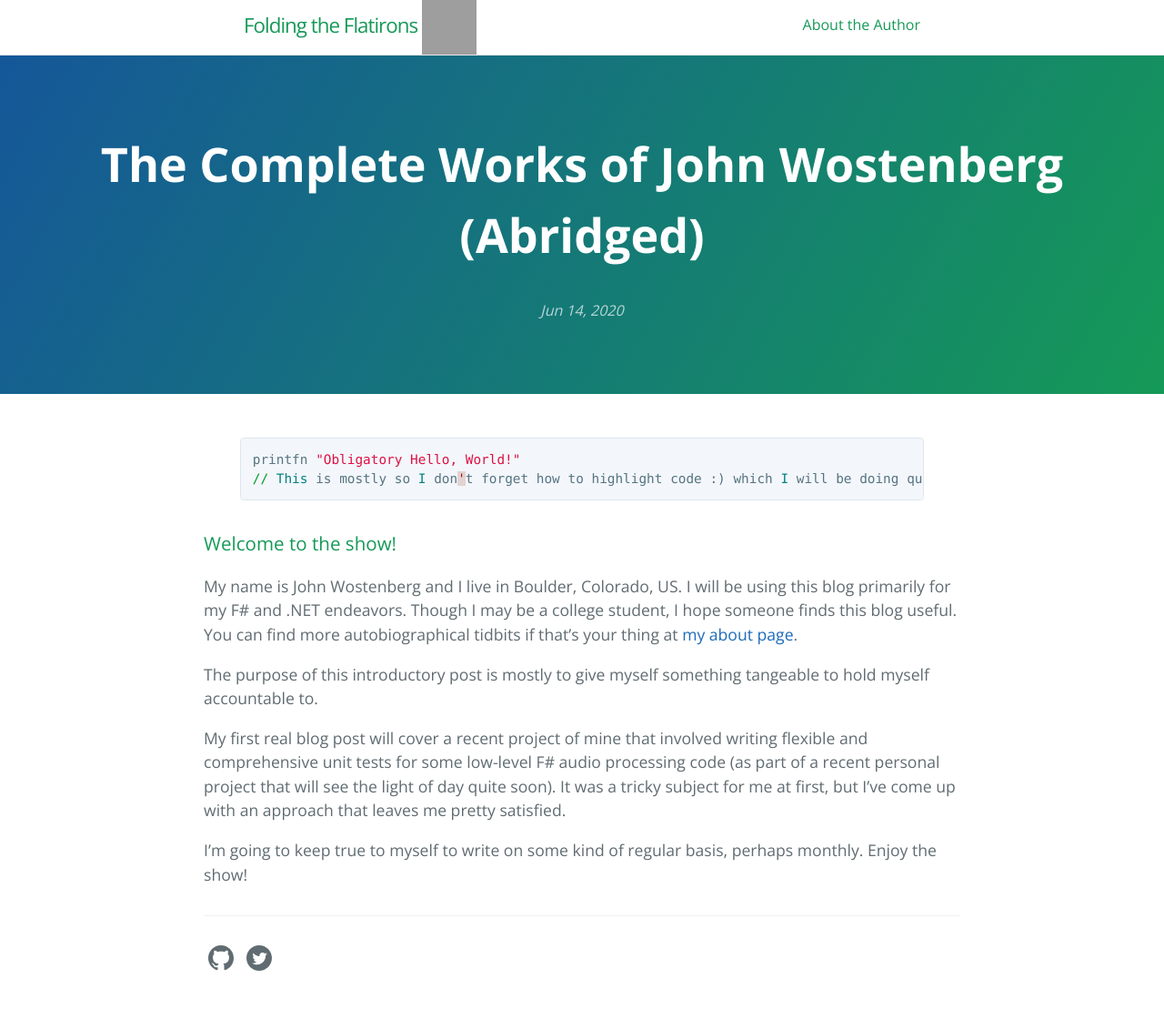
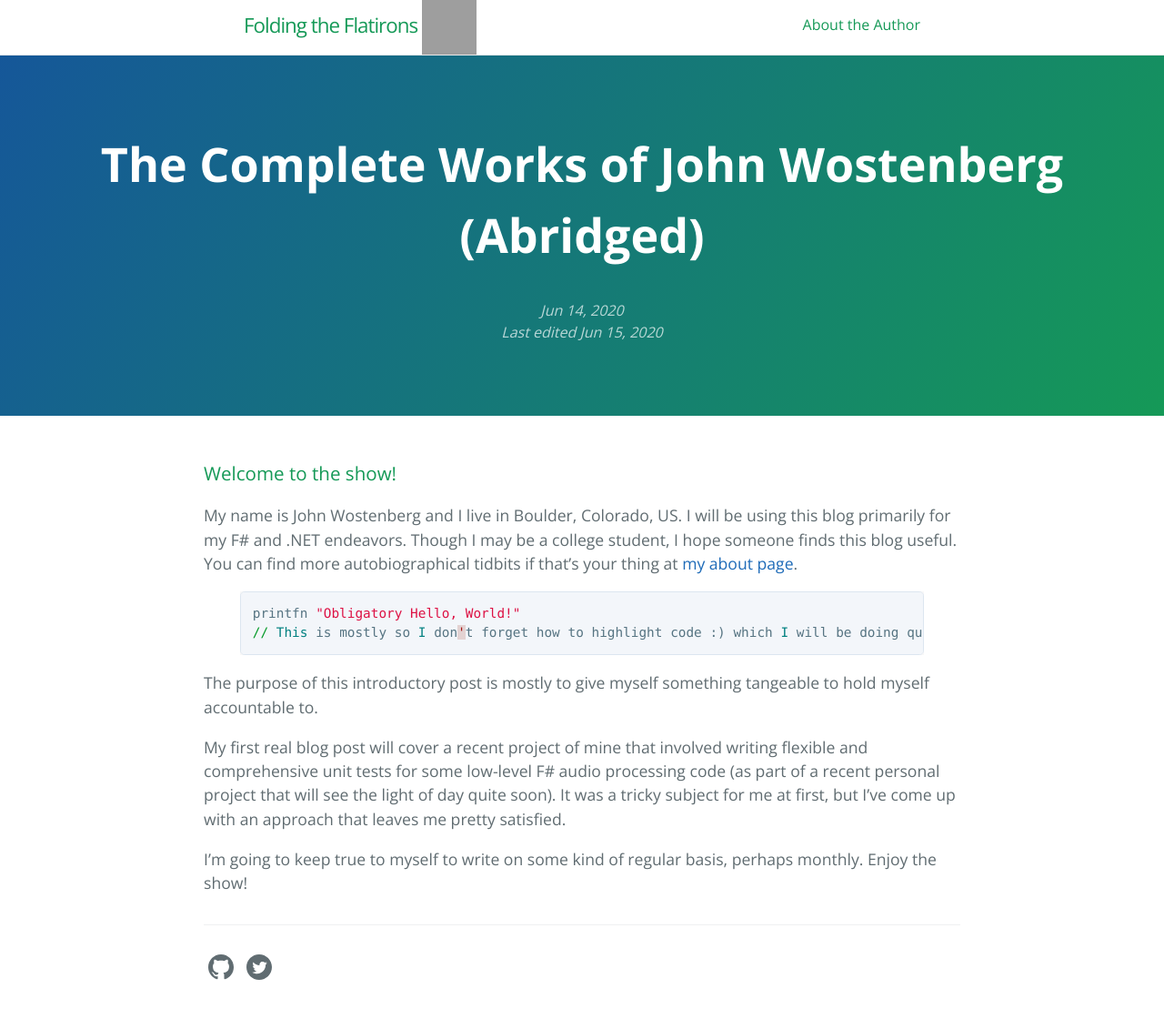
Before and after one commit to jwosty/jwosty.github.io, a Jekyll site: the page built from _posts/2020-06-14-complete-works-of-john-wostenberg-abridged.markdown, in a window 1280 px wide. Shown: the whole page at 91% size. Built offline with Jekyll 4.4.1, drawn with Linux system fonts in a browser that asks for light colours; grey boxes are pictures that could not be loaded.

Commit message:
add last edited field to posts

```diff
--- a/_layouts/default.html
+++ b/_layouts/default.html
@@ -80,10 +80,20 @@
             <!-- Post tagline -->
             {% if page.layout == 'post' %}
             <h2 class="project-date">
-                <time datetime="{{ page.date | date_to_xmlschema }}" itemprop="datePublished">
-                    {% assign date_format = site.cayman-blog.date_format | default: "%b %-d, %Y" %}
-                    {{ page.date | date: date_format }}
-                </time>
+                <div>
+                    <time datetime="{{ page.date | date_to_xmlschema }}" itemprop="datePublished">
+                        {% assign date_format = site.cayman-blog.date_format | default: "%b %-d, %Y" %}
+                        {{ page.date | date: date_format }}
+                    </time>
+                </div>
+                {% if page.edited %}
+                <div>
+                    Last edited <time datetime="{{ page.edited | date_to_xmlschema }}" itemprop="datePublished">
+                        {% assign date_format = site.cayman-blog.date_format | default: "%b %-d, %Y" %}
+                        {{ page.edited | date: date_format }}
+                    </time>
+                </div>
+                {% endif %}
                 {% assign page_author = page.author | default: site.author | default: nil | escape %}
                 {% if page_author %}
                 • <span itemprop="author" itemscope itemtype="http://schema.org/Person"><span itemprop="name">{{ page_author }}</span></span>
--- a/_posts/2020-06-14-complete-works-of-john-wostenberg-abridged.markdown
+++ b/_posts/2020-06-14-complete-works-of-john-wostenberg-abridged.markdown
@@ -2,18 +2,19 @@
 layout: post
 title:  "The Complete Works of John Wostenberg (Abridged)"
 date:   2020-06-14 13:30:00 -0600
+edited: 2020-06-15 01:00:00 -0600
 categories: introduction
 ---
+
+### Welcome to the show!
+
+My name is John Wostenberg and I live in Boulder, Colorado, US. I will be using this blog primarily for my F# and .NET endeavors. Though I may be a college student, I hope someone finds this blog useful. You can find more autobiographical tidbits if that's your thing at [my about page](/about).
 
 {% highlight ruby %}
 printfn "Obligatory Hello, World!"
 // This is mostly so I don't forget how to highlight code :) which I will be doing quite frequently on this blog
 {% endhighlight %}
 
-### Welcome to the show!
-
-My name is John Wostenberg and I live in Boulder, Colorado, US. I will be using this blog primarily for my F# and .NET endeavors. Though I may be a college student, I hope someone finds this blog useful. You can find more autobiographical tidbits if that's your thing at [my about page](/about).
-
 The purpose of this introductory post is mostly to give myself something tangeable to hold myself accountable to.
 
 My first real blog post will cover a recent project of mine that involved writing flexible and comprehensive unit tests for some low-level F# audio processing code (as part of a recent personal project that will see the light of day quite soon). It was a tricky subject for me at first, but I've come up with an approach that leaves me pretty satisfied.
```
